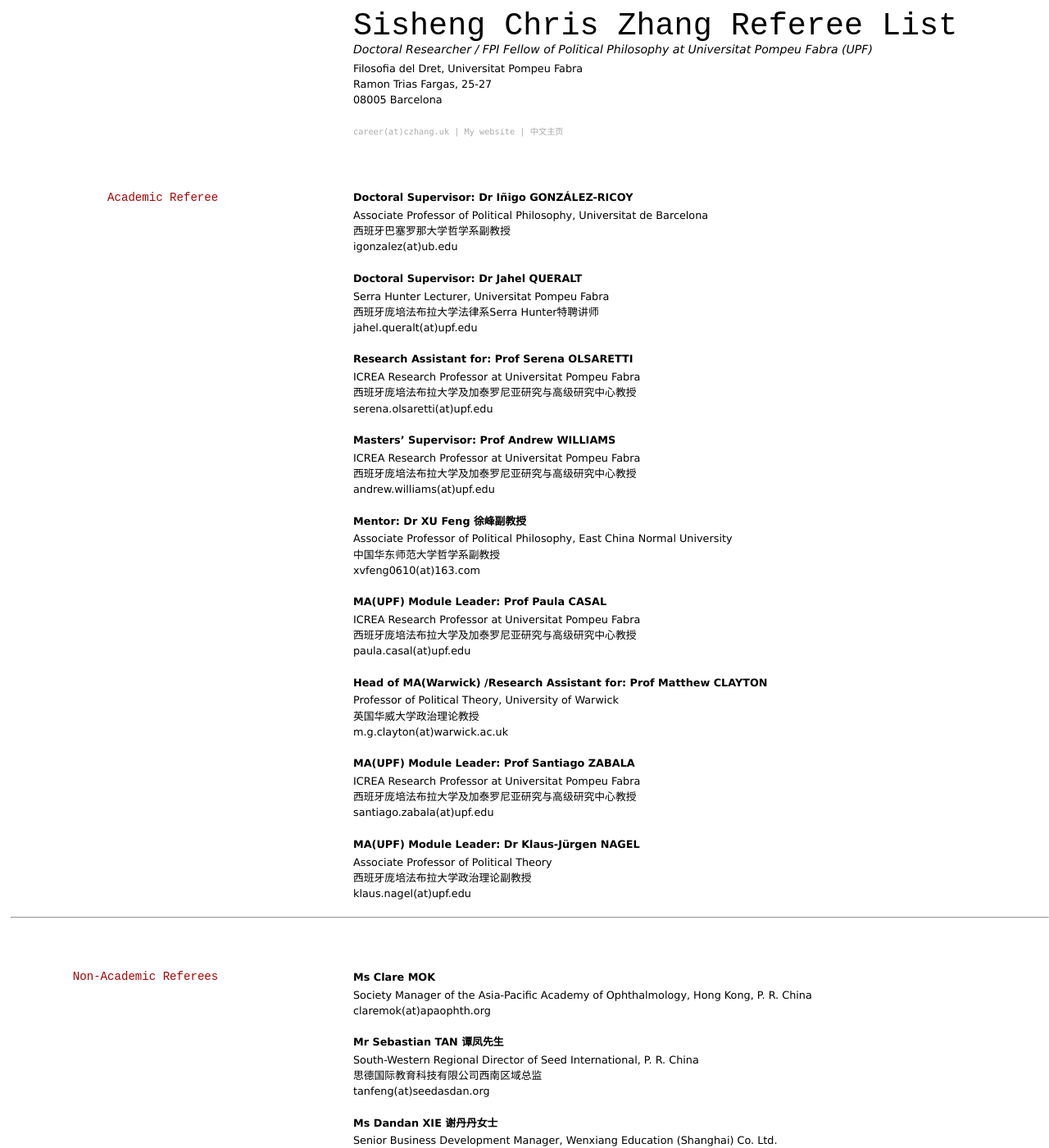
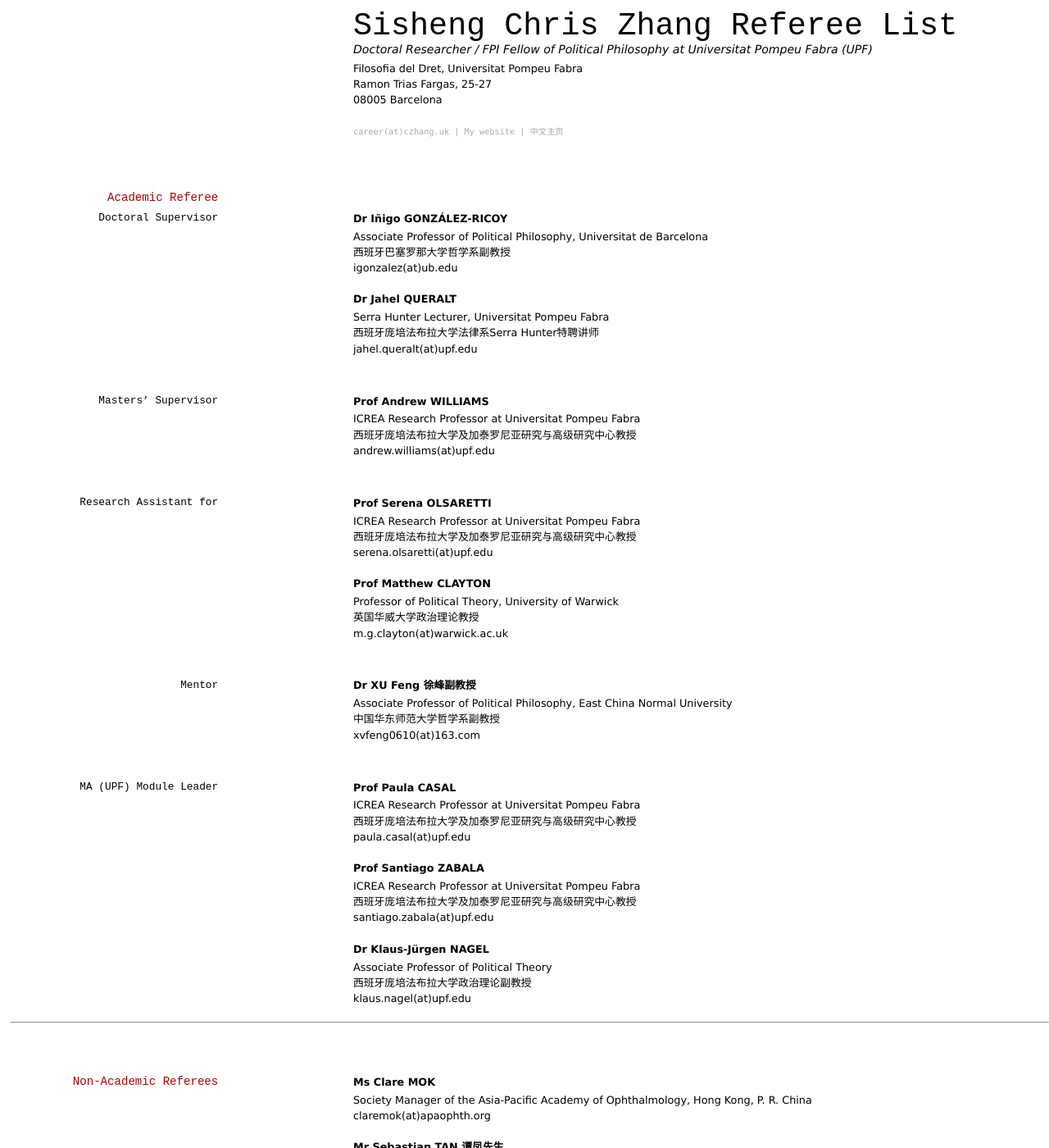
Before and after one commit to kzssc/ref, a Jekyll site: the page built from index.md, in a window 1280 px wide and 1400 px high. Shown: the whole window at 82% size. Built offline with Jekyll 4.4.1, drawn with Linux system fonts in a browser that asks for light colours.

Commit message:
Update index.md

```diff
--- a/index.md
+++ b/index.md
@@ -18,53 +18,63 @@ Doctoral Researcher / FPI Fellow of Political Philosophy at Universitat Pompeu F
 
 
 ## Academic Referee
-
-__Doctoral Supervisor: Dr Iñigo GONZÁLEZ-RICOY__
+### Doctoral Supervisor
+__Dr Iñigo GONZÁLEZ-RICOY__
 - Associate Professor of Political Philosophy, Universitat de Barcelona
 - ⻄班⽛巴塞罗那⼤学哲学系副教授
 - igonzalez(at)ub.edu
 
 
-__Doctoral Supervisor: Dr Jahel QUERALT__
+__Dr Jahel QUERALT__
 - Serra Hunter Lecturer, Universitat Pompeu Fabra
 - ⻄班⽛庞培法布拉⼤学法律系Serra Hunter特聘讲师
 - jahel.queralt(at)upf.edu
 
-__Research Assistant for: Prof Serena OLSARETTI__
-- ICREA Research Professor at Universitat Pompeu Fabra
-- 西班牙庞培法布拉大学及加泰罗尼亚研究与高级研究中心教授
-- serena.olsaretti(at)upf.edu
 
-__Masters’ Supervisor: Prof Andrew WILLIAMS__
+### Masters' Supervisor
+
+__Prof Andrew WILLIAMS__
 - ICREA Research Professor at Universitat Pompeu Fabra
 - 西班牙庞培法布拉大学及加泰罗尼亚研究与高级研究中心教授
 - andrew.williams(at)upf.edu
 
 
-__Mentor: Dr XU Feng 徐峰副教授__
+### Research Assistant for
+
+__Prof Serena OLSARETTI__
+- ICREA Research Professor at Universitat Pompeu Fabra
+- 西班牙庞培法布拉大学及加泰罗尼亚研究与高级研究中心教授
+- serena.olsaretti(at)upf.edu
+
+__Prof Matthew CLAYTON__
+- Professor of Political Theory, University of Warwick
+- 英国华威大学政治理论教授
+- m.g.clayton(at)warwick.ac.uk
+
+
+### Mentor
+
+__Dr XU Feng 徐峰副教授__
 - Associate Professor of Political Philosophy, East China Normal University
 - 中国华东师范大学哲学系副教授
 - xvfeng0610(at)163.com
 
-__MA(UPF) Module Leader: Prof Paula CASAL__
+
+### MA (UPF) Module Leader
+
+__Prof Paula CASAL__
 - ICREA Research Professor at Universitat Pompeu Fabra
 - 西班牙庞培法布拉大学及加泰罗尼亚研究与高级研究中心教授
 - paula.casal(at)upf.edu
 
 
-__Head of MA(Warwick) /Research Assistant for: Prof Matthew CLAYTON__
-- Professor of Political Theory, University of Warwick
-- 英国华威大学政治理论教授
-- m.g.clayton(at)warwick.ac.uk
-
-
-__MA(UPF) Module Leader: Prof Santiago ZABALA__
+__Prof Santiago ZABALA__
 - ICREA Research Professor at Universitat Pompeu Fabra
 - 西班牙庞培法布拉大学及加泰罗尼亚研究与高级研究中心教授
 - santiago.zabala(at)upf.edu
 
 
-__MA(UPF) Module Leader: Dr Klaus-Jürgen NAGEL__
+__Dr Klaus-Jürgen NAGEL__
 - Associate Professor of Political Theory
 - 西班牙庞培法布拉大学政治理论副教授
 - klaus.nagel(at)upf.edu
```
